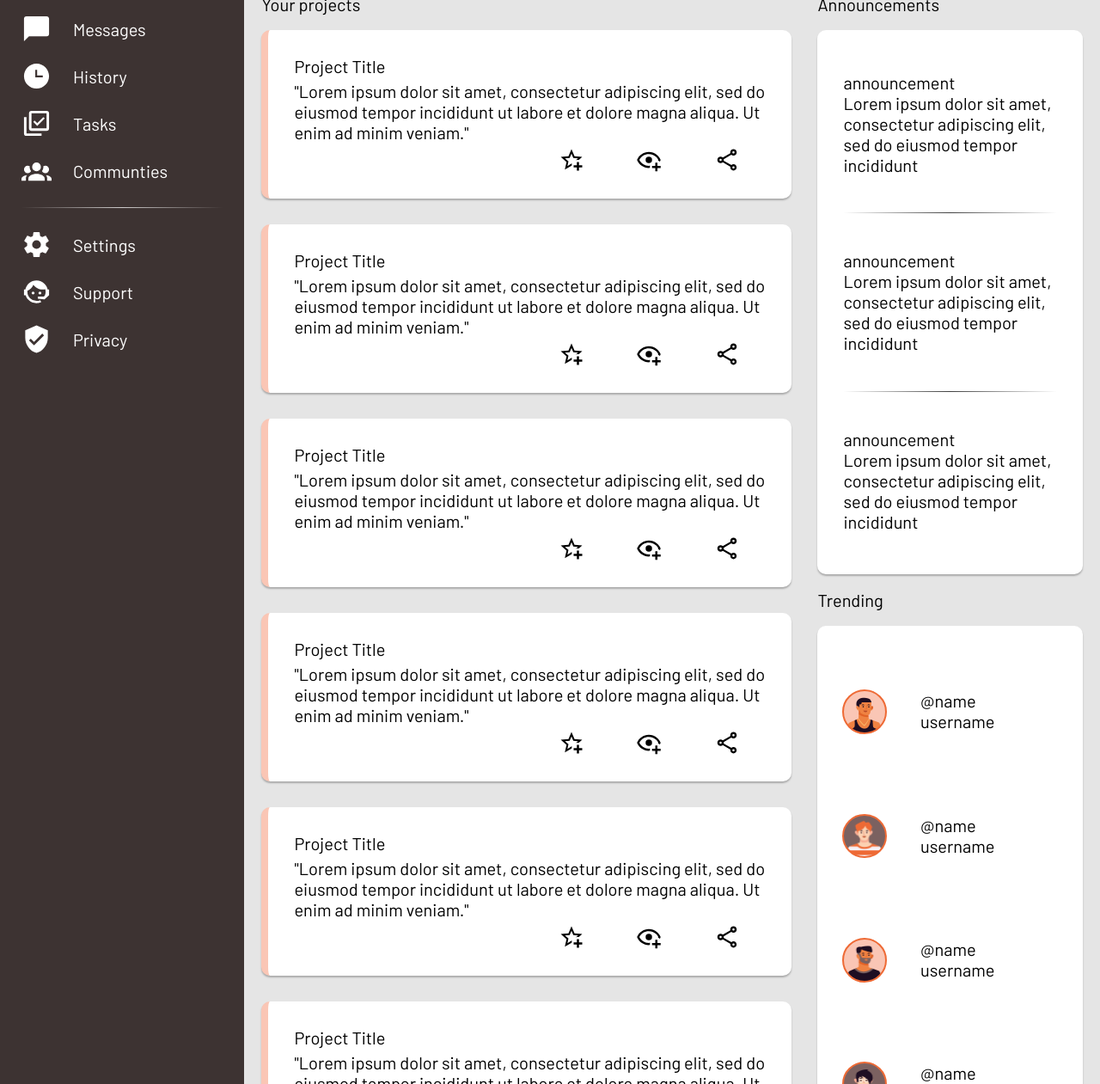
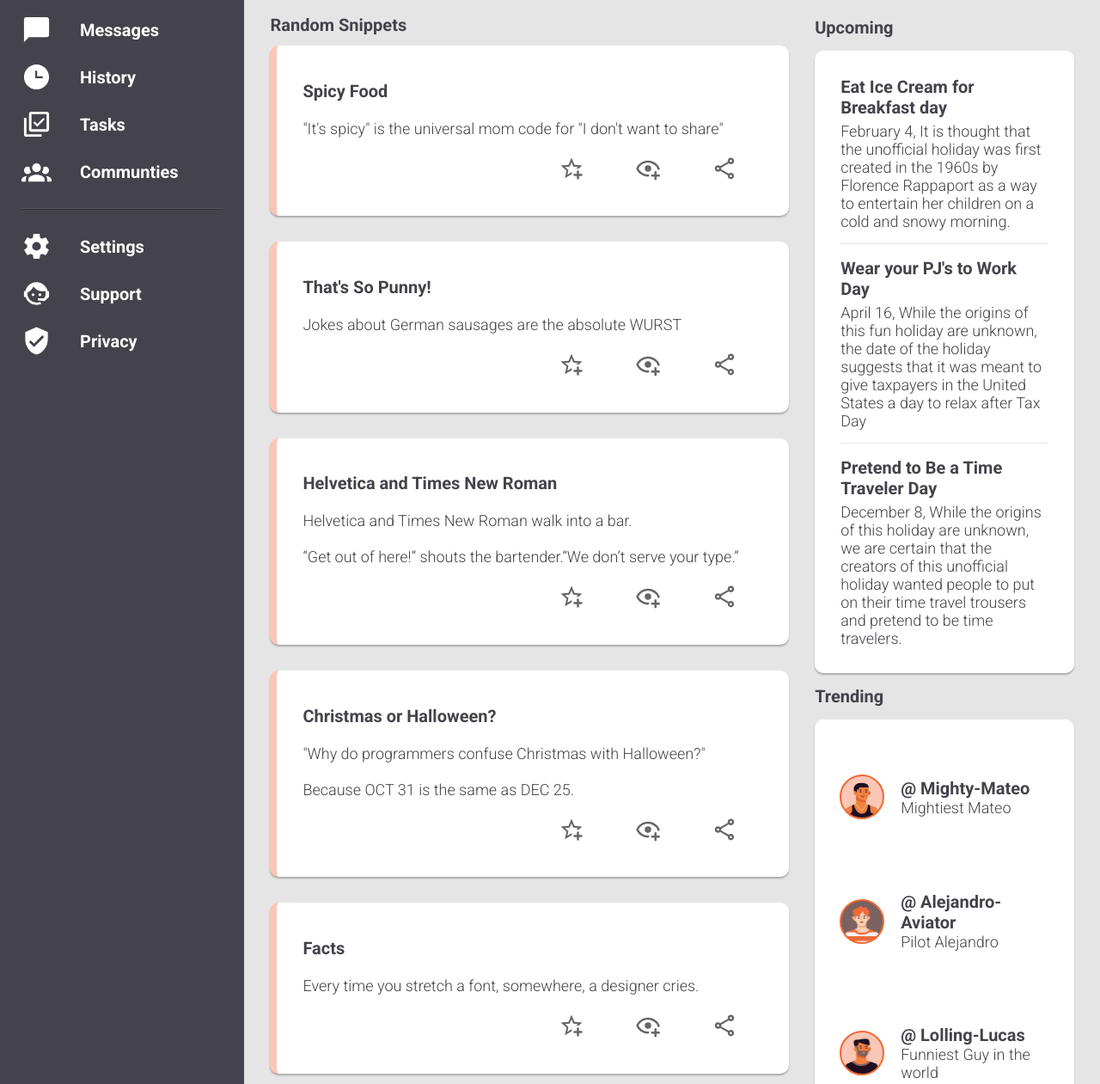
Before and after one commit to ManonLef/Admin-Dashboard, a plain HTML site: page index.html in a window 1280 px wide. Shown: the part 215-1476 px from the top of the page at 86% size. Drawn offline with Linux system fonts and the light colour scheme.

Commit message:
fill out content and minor styling adjustments

```diff
--- a/index.html
+++ b/index.html
@@ -6,10 +6,8 @@
   <meta name="viewport" content="width=device-width, initial-scale=1.0">
   <link rel="stylesheet" href="style.css">
   <link rel="preconnect" href="https://fonts.googleapis.com">
-<link rel="preconnect" href="https://fonts.gstatic.com" crossorigin>
-<link href="https://fonts.googleapis.com/css2?family=Barlow:wght@300;400;500;600;700;800&display=swap" rel="stylesheet">
-  <title>Manon's Admin Dashboard</title>
-</head>
+  <link rel="preconnect" href="https://fonts.gstatic.com" crossorigin>
+  <link href="https://fonts.googleapis.com/css2?family=Roboto:wght@300;400;500;700;900&display=swap" rel="stylesheet"></head>
 <body>
   <div class="container">
 
@@ -22,7 +20,7 @@
         <div class="profile">
           <img src="./resources/bell-outline.svg" alt="icon of a group of people" width="30px">
           <img src="./resources/av3.png" alt="avatar icon" width="50px" class="avatar">
-          <div class="name">My Name</div>
+          <div class="name">Manon Lef</div>
         </div>
       </div>
       <div class="header-bottom">
@@ -30,7 +28,7 @@
           <img src="./resources/av3.png" alt="avatar icon" width="70px" class="avatar">
           <div class="greeting">
             <div class="hi">Hello,</div>
-            <div class="name-handle">My Name (@is-what)</div>
+            <div class="name-handle">Manon (@ manon_lef)</div>
           </div>
         </div>
         <div class="buttons">
@@ -62,75 +60,76 @@
 
     <div class="content">
       <div class="projects">
-        <div class="your-projects">Your projects</div>
+        <div class="your-projects">Random Snippets</div>
         <div class="card-container">
           <div class="cards">
-            <div class="project-title">Project Title</div>
-            <p class="project-description">"Lorem ipsum dolor sit amet, consectetur adipiscing elit, sed do eiusmod tempor incididunt ut labore et dolore magna aliqua. Ut enim ad minim veniam."</p>
+            <div class="project-title">Spicy Food</div>
+            <p class="project-description">"It's spicy" is the universal mom code for "I don't want to share"</p>
             <div class="project-icons">
-              <img src="./resources/star-plus-outline.svg" alt="icon of a star" width="30px">
-              <img src="./resources/eye-plus-outline.svg" alt="icon of an eye" width="30px">
-              <img src="./resources/share-variant-outline.svg" alt="icon of sharing symbol" width="30px">
+              <img src="./resources/star-plus-outline.svg" alt="icon of a star" width="30px" class="project-icon">
+              <img src="./resources/eye-plus-outline.svg" alt="icon of an eye" width="30px" class="project-icon">
+              <img src="./resources/share-variant-outline.svg" alt="icon of sharing symbol" width="30px" class="project-icon">
             </div>
           </div>
           <div class="cards">
-            <div class="project-title">Project Title</div>
-            <p class="project-description">"Lorem ipsum dolor sit amet, consectetur adipiscing elit, sed do eiusmod tempor incididunt ut labore et dolore magna aliqua. Ut enim ad minim veniam."</p>
+            <div class="project-title">That's So Punny!</div>
+            <p class="project-description">Jokes about German sausages are the absolute WURST</p>
             <div class="project-icons">
-              <img src="./resources/star-plus-outline.svg" alt="icon of a star" width="30px">
-              <img src="./resources/eye-plus-outline.svg" alt="icon of an eye" width="30px">
-              <img src="./resources/share-variant-outline.svg" alt="icon of sharing symbol" width="30px">            </div>
+              <img src="./resources/star-plus-outline.svg" alt="icon of a star" width="30px" class="project-icon">
+              <img src="./resources/eye-plus-outline.svg" alt="icon of an eye" width="30px" class="project-icon">
+              <img src="./resources/share-variant-outline.svg" alt="icon of sharing symbol" width="30px" class="project-icon">            </div>
           </div>
           <div class="cards">
-            <div class="project-title">Project Title</div>
-            <p class="project-description">"Lorem ipsum dolor sit amet, consectetur adipiscing elit, sed do eiusmod tempor incididunt ut labore et dolore magna aliqua. Ut enim ad minim veniam."</p>
+            <div class="project-title">Helvetica and Times New Roman</div>
+            <p class="project-description">Helvetica and Times New Roman walk into a bar.
+              <br><br>“Get out of here!” shouts the bartender.“We don’t serve your type.”</p>
             <div class="project-icons">
-              <img src="./resources/star-plus-outline.svg" alt="icon of a star" width="30px">
-              <img src="./resources/eye-plus-outline.svg" alt="icon of an eye" width="30px">
-              <img src="./resources/share-variant-outline.svg" alt="icon of sharing symbol" width="30px">            </div>
+              <img src="./resources/star-plus-outline.svg" alt="icon of a star" width="30px" class="project-icon">
+              <img src="./resources/eye-plus-outline.svg" alt="icon of an eye" width="30px" class="project-icon">
+              <img src="./resources/share-variant-outline.svg" alt="icon of sharing symbol" width="30px" class="project-icon">            </div>
           </div>
           <div class="cards">
-            <div class="project-title">Project Title</div>
-            <p class="project-description">"Lorem ipsum dolor sit amet, consectetur adipiscing elit, sed do eiusmod tempor incididunt ut labore et dolore magna aliqua. Ut enim ad minim veniam."</p>
+            <div class="project-title">Christmas or Halloween?</div>
+            <p class="project-description">"Why do programmers confuse Christmas with Halloween?"<br><br>Because OCT 31 is the same as DEC 25.</p>
             <div class="project-icons">
-              <img src="./resources/star-plus-outline.svg" alt="icon of a star" width="30px">
-              <img src="./resources/eye-plus-outline.svg" alt="icon of an eye" width="30px">
-              <img src="./resources/share-variant-outline.svg" alt="icon of sharing symbol" width="30px">            </div>
+              <img src="./resources/star-plus-outline.svg" alt="icon of a star" width="30px" class="project-icon">
+              <img src="./resources/eye-plus-outline.svg" alt="icon of an eye" width="30px" class="project-icon">
+              <img src="./resources/share-variant-outline.svg" alt="icon of sharing symbol" width="30px" class="project-icon">            </div>
           </div>
           <div class="cards">
-            <div class="project-title">Project Title</div>
-            <p class="project-description">"Lorem ipsum dolor sit amet, consectetur adipiscing elit, sed do eiusmod tempor incididunt ut labore et dolore magna aliqua. Ut enim ad minim veniam."</p>
+            <div class="project-title">Facts</div>
+            <p class="project-description">Every time you stretch a font, somewhere, a designer cries.</p>
             <div class="project-icons">
-              <img src="./resources/star-plus-outline.svg" alt="icon of a star" width="30px">
-              <img src="./resources/eye-plus-outline.svg" alt="icon of an eye" width="30px">
-              <img src="./resources/share-variant-outline.svg" alt="icon of sharing symbol" width="30px">            </div>
+              <img src="./resources/star-plus-outline.svg" alt="icon of a star" width="30px" class="project-icon">
+              <img src="./resources/eye-plus-outline.svg" alt="icon of an eye" width="30px" class="project-icon">
+              <img src="./resources/share-variant-outline.svg" alt="icon of sharing symbol" width="30px" class="project-icon">            </div>
           </div>
           <div class="cards">
-            <div class="project-title">Project Title</div>
-            <p class="project-description">"Lorem ipsum dolor sit amet, consectetur adipiscing elit, sed do eiusmod tempor incididunt ut labore et dolore magna aliqua. Ut enim ad minim veniam."</p>
+            <div class="project-title">Some Love</div>
+            <p class="project-description">Last year I did an awkward happy dance when I wrote the first lines in my terminal. Now I made this admin dashboard. I can't thank the amazing community of The Odin Project enough. The Core, Maintainers, all the contributors. Thank you for such an amazing resource.</p>
             <div class="project-icons">
-              <img src="./resources/star-plus-outline.svg" alt="icon of a star" width="30px">
-              <img src="./resources/eye-plus-outline.svg" alt="icon of an eye" width="30px">
-              <img src="./resources/share-variant-outline.svg" alt="icon of sharing symbol" width="30px">            </div>
+              <img src="./resources/star-plus-outline.svg" alt="icon of a star" width="30px" class="project-icon">
+              <img src="./resources/eye-plus-outline.svg" alt="icon of an eye" width="30px" class="project-icon">
+              <img src="./resources/share-variant-outline.svg" alt="icon of sharing symbol" width="30px" class="project-icon">            </div>
           </div>
                 </div>
         </div>
       <div class="content-right">
-        <div class="announcements">Announcements</div>
+        <div class="announcements">Upcoming</div>
         <div class="announcement-card">
           <div class="message">
-            <div class="message-title">announcement</div>
-            <div class="message-body">Lorem ipsum dolor sit amet, consectetur adipiscing elit, sed do eiusmod tempor incididunt</div>
+            <div class="message-title">Eat Ice Cream for Breakfast day</div>
+            <div class="message-body">February 4, It is thought that the unofficial holiday was first created in the 1960s by Florence Rappaport as a way to entertain her children on a cold and snowy morning.</div>
           </div>
           <hr class="divider">
           <div class="message">
-            <div class="message-title">announcement</div>
-            <div class="message-body">Lorem ipsum dolor sit amet, consectetur adipiscing elit, sed do eiusmod tempor incididunt</div>
+            <div class="message-title">Wear your PJ's to Work Day</div>
+            <div class="message-body">April 16, While the origins of this fun holiday are unknown, the date of the holiday suggests that it was meant to give taxpayers in the United States a day to relax after Tax Day</div>
           </div>
           <hr class="divider">
           <div class="message">
-            <div class="message-title">announcement</div>
-            <div class="message-body">Lorem ipsum dolor sit amet, consectetur adipiscing elit, sed do eiusmod tempor incididunt</div>
+            <div class="message-title">Pretend to Be a Time Traveler Day</div>
+            <div class="message-body">December 8, While the origins of this holiday are unknown, we are certain that the creators of this unofficial holiday wanted people to put on their time travel trousers and pretend to be time travelers.</div>
           </div>
         </div>
         <div class="trending">Trending</div>
@@ -138,31 +137,32 @@
           <div class="random-users">
             <img src="./resources/av1.png" alt="avatar icon" width="50px" class="trending-avatar">
             <div class="username-and-handle">
-              <div class="handle">@name</div>
-              <div class="username">username</div>
+              <div class="handle">@ Mighty-Mateo</div>
+              <div class="username">Mightiest Mateo</div>
             </div>
           </div>
           <div class="random-users">
             <img src="./resources/av4.png" alt="avatar icon" width="50px" class="trending-avatar">
             <div class="username-and-handle">
-              <div class="handle">@name</div>
-              <div class="username">username</div>
+              <div class="handle">@ Alejandro-Aviator </div>
+              <div class="username">Pilot Alejandro</div>
             </div>
           </div>
           <div class="random-users">
             <img src="./resources/av2.png" alt="avatar icon" width="50px" class="trending-avatar">
             <div class="username-and-handle">
-              <div class="handle">@name</div>
-              <div class="username">username</div>
+              <div class="handle">@ Lolling-Lucas</div>
+              <div class="username">Funniest Guy in the world</div>
             </div>
           </div>
           <div class="random-users">
             <img src="./resources/av5.png" alt="avatar icon" width="50px" class="trending-avatar">
             <div class="username-and-handle">
-              <div class="handle">@name</div>
-              <div class="username">username</div>
+              <div class="handle">@ Judgey-Jude</div>
+              <div class="username">Jude</div>
             </div>
           </div>
+          <div class="credit">avatars by<a href="https://www.freepik.com/free-vector/hand-drawn-people-avatar-collection_4077393.htm">Freepik</a></div>
         </div>
       </div>
     </div>
--- a/style.css
+++ b/style.css
@@ -1,29 +1,48 @@
 * {
   margin: 0;
   padding: 0;
+}
+
+body {
+  font-family: 'Roboto', Arial, Helvetica, sans-serif;
+  font-weight: 300;
+  font-size: 18px;
+}
+
+.sidebar,
+.your-projects,
+.project-title,
+.announcements,
+.trending,
+.handle,
+.message-title {
+  font-weight: 700;
   font-size: 20px;
 }
 
-body {
-  font-family: 'Barlow', sans-serif;
+.dashboard,
+.name-handle {
+  font-size: 25px;
 }
 
 .container {
   display: grid;
   grid-template-columns: 2fr 7fr;
-  grid-template-rows: 170px 1fr;
+  grid-template-rows: 200px 1fr;
   height: 100vh;
 }
 
 .header {
   background-color: white;
-  color: #3d3332;
-  padding: 20px;
+  color: #44424a;
+  padding: 30px;
   grid-column: 2/3;
   display: grid;
   grid-template-rows: 1fr 1fr;
   box-shadow: 0px 2px 2px rgb(171, 171, 171);
   position: relative;
+  font-weight: 800;
+  gap: 20px;
 }
 
 .header-top {
@@ -72,22 +91,23 @@ body {
 .profile-card {
   display: flex;
   align-items: center;
-  gap: 10px;
+  gap: 25px;
 }
 
 button {
   background-color: #EE6A35;
   color: white;
-  width: 5rem;
+  width: 6rem;
   padding: 5px;
   border: none;
   border-radius: 30px;
-  font-family: 'Barlow', sans-serif;
+  font-family: 'Roboto', sans-serif;
   text-align: center;
+  font-size: 16px;
 }
 
 .sidebar {
-  background-color : #3d3332;
+  background-color : #44424a;
   padding: 25px;
   grid-row: 1/-1;
 }
@@ -99,8 +119,10 @@ button {
 
 hr {
   border: 0;
-  height: 1px;
-  background-image: linear-gradient(to right, rgba(0, 0, 0, 0), rgba(0, 0, 0, 0.75), rgba(0, 0, 0, 0));
+    height: 0;
+    border-top: 1px solid rgba(0, 0, 0, 0.1);
+    border-bottom: 1px solid rgba(255, 255, 255, 0.3);
+    /* divider code from https://css-tricks.com/examples/hrs/ */
 }
 
 li,
@@ -111,14 +133,16 @@ li,
   justify-items: start;
   align-items: center;
   padding: 10px 0px;
+  gap: 20px;
 }
 
 .content {
   background-color: rgb(229, 229, 229);
-  padding: 20px 20px 60px 20px;
+  padding: 20px 30px 60px 30px;
   display: grid;
   grid-template-columns: 2fr 1fr;
   gap: 30px;
+  color: #44424a;
 }
 
 .projects {
@@ -133,22 +157,25 @@ li,
   align-items: center;
 }
 
+.project-icon {
+  filter: opacity(60%);
+}
+
 .card-container {
   display: grid;
   gap: 30px;
-  grid-template-columns: repeat(auto-fit, minmax(300px, 1fr));
+  grid-template-columns: repeat(auto-fit, minmax(350px, 1fr));
 }
 
 .cards {
   background-color: white;
   padding: 30px;
   display: grid;
-  gap: 5px;
   grid-template-columns: 1fr 1fr;
   border-radius: 10px;
   border-left: 8px solid #FAC6B5;
   box-shadow: 0px 2px 2px rgb(171, 171, 171);
-  position: relative;
+  align-items: center;
 }
 
 .cards > :nth-child(1),
@@ -170,27 +197,34 @@ li,
   grid-template-rows: 3em 1fr 3em 1fr;
 }
 
+.message {
+  display: grid;
+  gap: 5px;
+}
+
 .announcement-card,
 .trending-card {
   background-color: white;
   padding: 30px;
   border-radius: 10px;
   display: grid;
-  gap: 5px;
+  gap: 15px;
   align-items: center;
   box-shadow: 0px 2px 2px rgb(171, 171, 171);
   position: relative;
+  justify-content: start;
 }
 
 .random-users {
   display: grid;
-  grid-template-columns: 1fr 2fr;
+  grid-template-columns: 1fr 4fr;
   grid-template-rows: 1fr 1fr;
-  gap: 10px;
+  align-items: center;
+  gap: 20px;
 }
 
 .trending-avatar {
-  grid-row: 1/-1;
+  grid-row: 1/3;
   display: grid;
 }
 
@@ -204,3 +238,17 @@ li,
   outline-offset: -1px;
   border-radius: 35px;
 }
+
+a {
+  text-decoration: none;
+  color: #FAC6B5;
+  font-size: 15px;
+  font-weight: 400;
+}
+
+.credit {
+  font-size: 15px;
+  color: #FAC6B5;
+  display: flex;
+  gap: 5px;
+}
```
Also changed, not shown: 1 other file.
